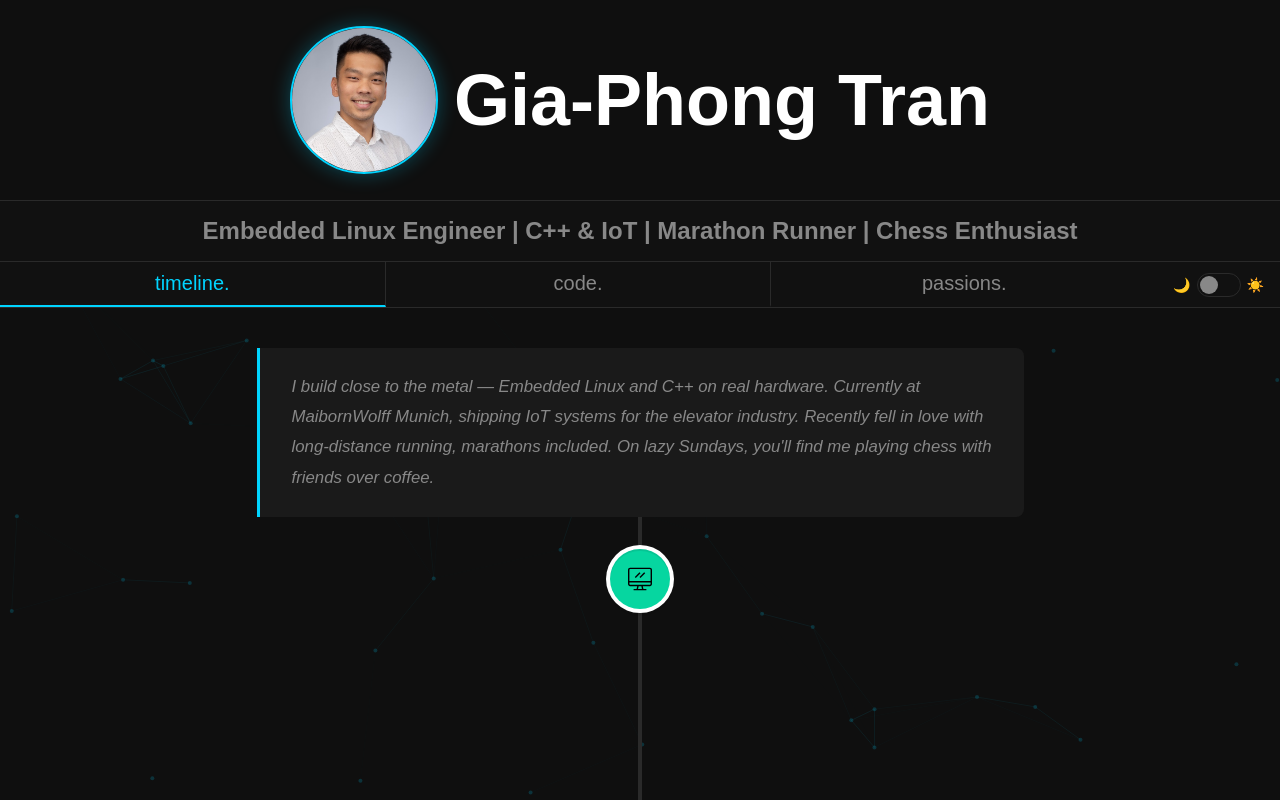
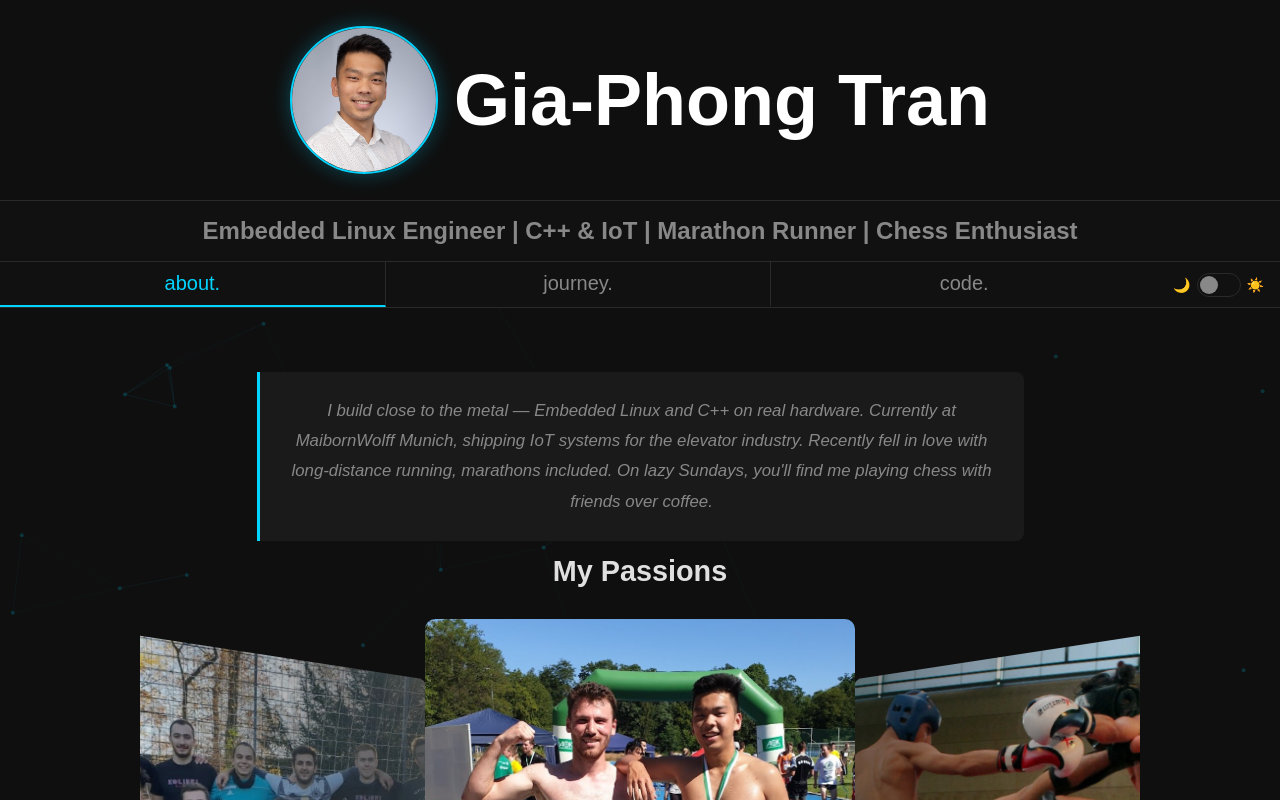
Before and after one commit to G-Phong/g-phong.github.io, a React (Create React App) app: page / in a window 1280 px wide. Shown: the top 800 px of the page. Built offline with nearby package versions, Linux system fonts and the light colour scheme.

Commit message:
Fix #18: Restructure navigation to about. / journey. / code., move bio to about tab

```diff
--- a/src/App.js
+++ b/src/App.js
@@ -9,7 +9,7 @@ import Content from "./components/Content";
 import ParticlesBackground from "./components/ParticlesBackground";
 
 function App() {
-  const [content, setContent] = useState("timeline");
+  const [content, setContent] = useState("about");
   const [isDark, setIsDark] = useState(() => {
     return localStorage.getItem("theme") !== "light";
   });
--- a/src/components/Content.jsx
+++ b/src/components/Content.jsx
@@ -1,5 +1,3 @@
-import React from "react";
-
 import Timeline from "./Timeline";
 import Projects from "./Projects";
 import Passions from "./Passions";
@@ -9,9 +7,9 @@ import Footer from "./Footer";
 const Content = ({ content }) => {
   return (
     <div className="content-container">
-      {content === "timeline" && <Timeline />}
+      {content === "about" && <Passions />}
+      {content === "xp" && <Timeline />}
       {content === "projects" && <Projects />}
-      {content === "passions" && <Passions />}
       <Footer />
     </div>
   );
--- a/src/components/Navigation.jsx
+++ b/src/components/Navigation.jsx
@@ -3,22 +3,22 @@ const Navigation = ({ content, handleButtonClick, isDark, toggleTheme }) => {
     <div className="navigation-bar">
       <div className="buttons-container">
         <button
-          className={`nav-button ${content === "timeline" ? "active" : ""}`}
-          onClick={() => handleButtonClick("timeline")}
+          className={`nav-button ${content === "about" ? "active" : ""}`}
+          onClick={() => handleButtonClick("about")}
         >
-          timeline.
+          about.
+        </button>
+        <button
+          className={`nav-button ${content === "xp" ? "active" : ""}`}
+          onClick={() => handleButtonClick("xp")}
+        >
+          journey.
         </button>
         <button
           className={`nav-button ${content === "projects" ? "active" : ""}`}
           onClick={() => handleButtonClick("projects")}
         >
           code.
-        </button>
-        <button
-          className={`nav-button ${content === "passions" ? "active" : ""}`}
-          onClick={() => handleButtonClick("passions")}
-        >
-          passions.
         </button>
       </div>
       <div className="theme-switch-wrapper">
--- a/src/components/Passions.jsx
+++ b/src/components/Passions.jsx
@@ -38,6 +38,14 @@ const slides = [
 function Passions() {
   return (
     <div className="free-time-activities">
+      <div className="bio-card" data-aos="fade-up">
+        <p className="bio-text">
+          I build close to the metal — Embedded Linux and C++ on real hardware.
+          Currently at MaibornWolff Munich, shipping IoT systems for the elevator industry.
+          Recently fell in love with long-distance running, marathons included.
+          On lazy Sundays, you'll find me playing chess with friends over coffee.
+        </p>
+      </div>
       <h2 className="section-title" data-aos="fade-up">My Passions</h2>
       <div className="swiper-wrapper-custom" data-aos="fade-up" data-aos-delay="100">
         <Swiper
--- a/src/components/Timeline.jsx
+++ b/src/components/Timeline.jsx
@@ -23,15 +23,6 @@ function Timeline() {
   let schoolIconStyles = { background: "var(--accent-school)" };
 
   return (
-    <>
-      <div className="bio-card" data-aos="fade-up">
-        <p className="bio-text">
-          I build close to the metal — Embedded Linux and C++ on real hardware.
-          Currently at MaibornWolff Munich, shipping IoT systems for the elevator industry.
-          Recently fell in love with long-distance running, marathons included.
-          On lazy Sundays, you'll find me playing chess with friends over coffee.
-        </p>
-      </div>
     <VerticalTimeline>
       {timelineElements.map((element) => {
         let isWorkIcon = element.icon === "work";
@@ -105,7 +96,6 @@ function Timeline() {
         );
       })}
     </VerticalTimeline>
-    </>
   );
 }
 
```
